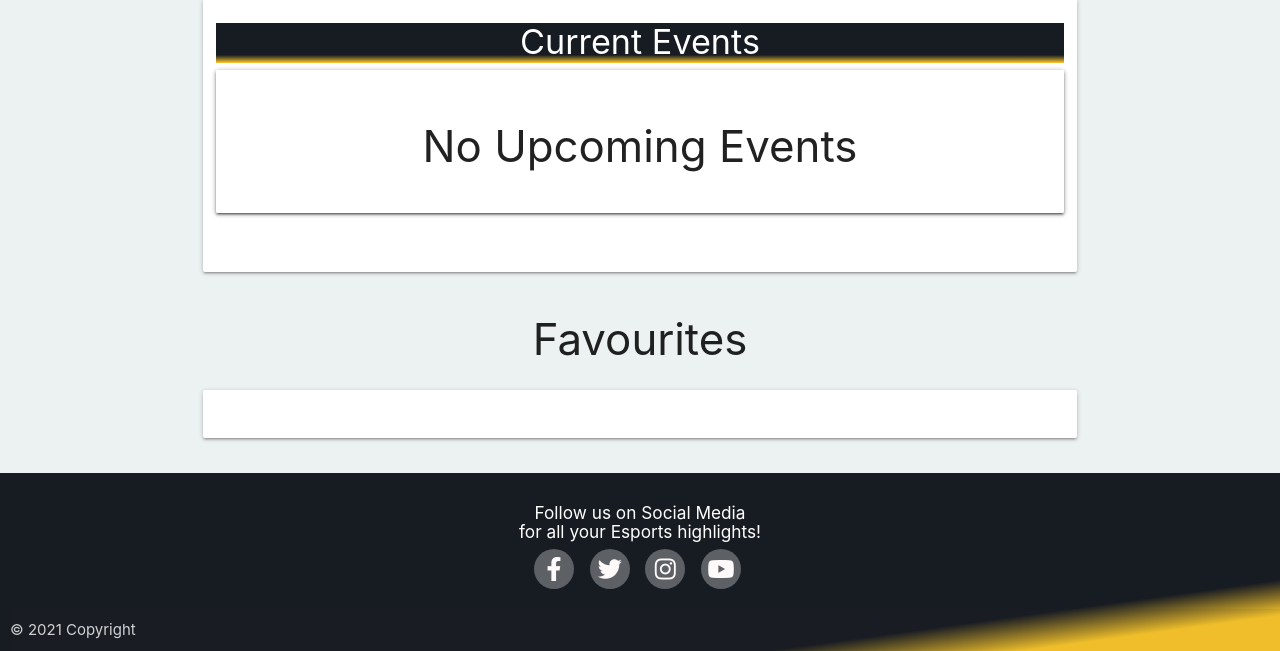
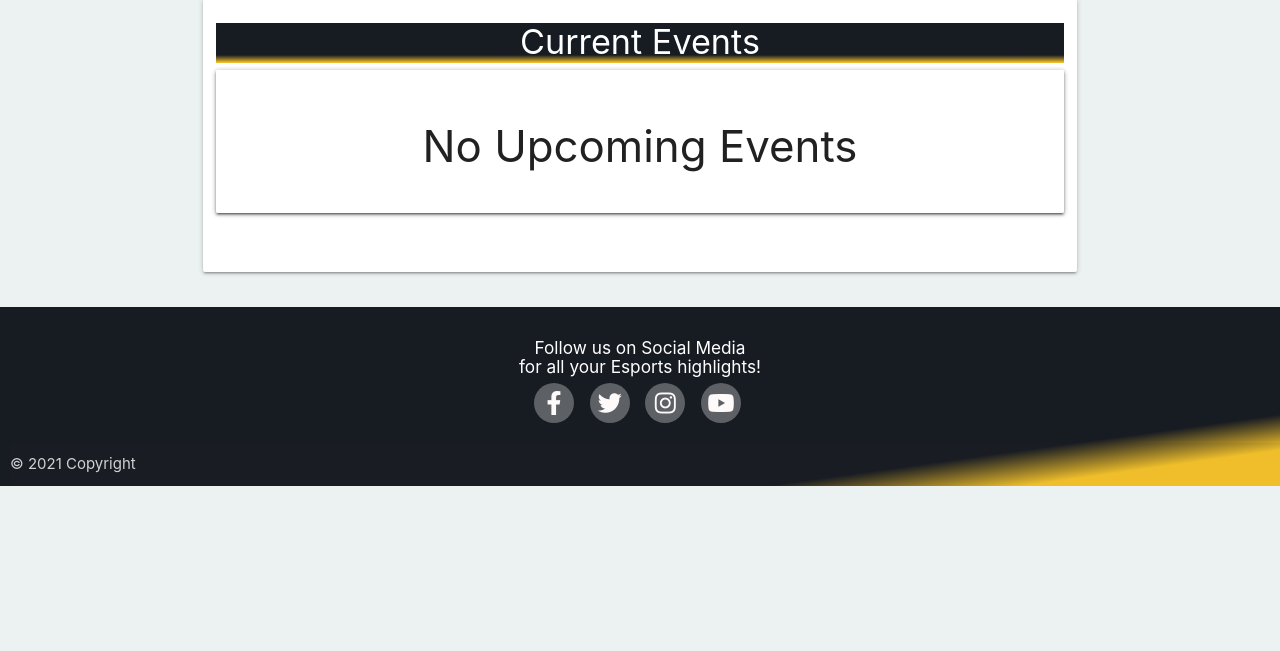
Before and after one commit to jamesr1775/esports-epics, a Flask app: page /profile/1 in a window 1280 px wide. Shown: the part 1291-1942 px from the top of the page. After the commit the page ends 1777 px from the top, so only its background shows below. Run offline with Flask 2, Linux system fonts and the light colour scheme; the visitor is signed in with stand-in values (Sample User, id 1); data that the repository does not hold is empty; some libraries are stand-ins or nearby versions.

Commit message:
updating readme, getting rid of favourites block from the progfile page, adding gifs to improve readme file

```diff
--- a/app.py
+++ b/app.py
@@ -85,7 +85,7 @@ def login():
                 session["is_journalist"] = mongo.db.users.find_one({"username": request.form.get("username").lower()})["is_journalist"]
                 session["is_moderator"] = mongo.db.users.find_one({"username": request.form.get("username").lower()})["is_moderator"]
                 flash("Welcome, {}".format(request.form.get("username")))
-                return redirect( url_for("profile", username=session["user"] ))
+                return redirect(url_for("home"))
             else:
                 # invalid password match
                 flash("Incorrect Username and/or Password")
--- a/templates/profile.html
+++ b/templates/profile.html
@@ -163,15 +163,6 @@
             </div>
         </div>
     {% endif %}
-    <div class="container">
-        <div class="row">
-            <h3 class="center-align">Favourites</h3>
-            <div class="col s12">
-                <div class="card-panel">
-                </div>
-            </div>
-        </div>
-    </div>
     {% include "vod-modal.html" %}
     {% include "delete-modal.html" %}
 {% endblock %}
```
Also changed, not shown: README.md, static/images/readme-images/browse-page.gif (added), static/images/readme-images/esports-epics.gif (added), static/images/readme-images/log-in-out-register.gif (added), static/images/readme-images/manage-site.png (added), static/images/readme-images/profile.gif (added).
